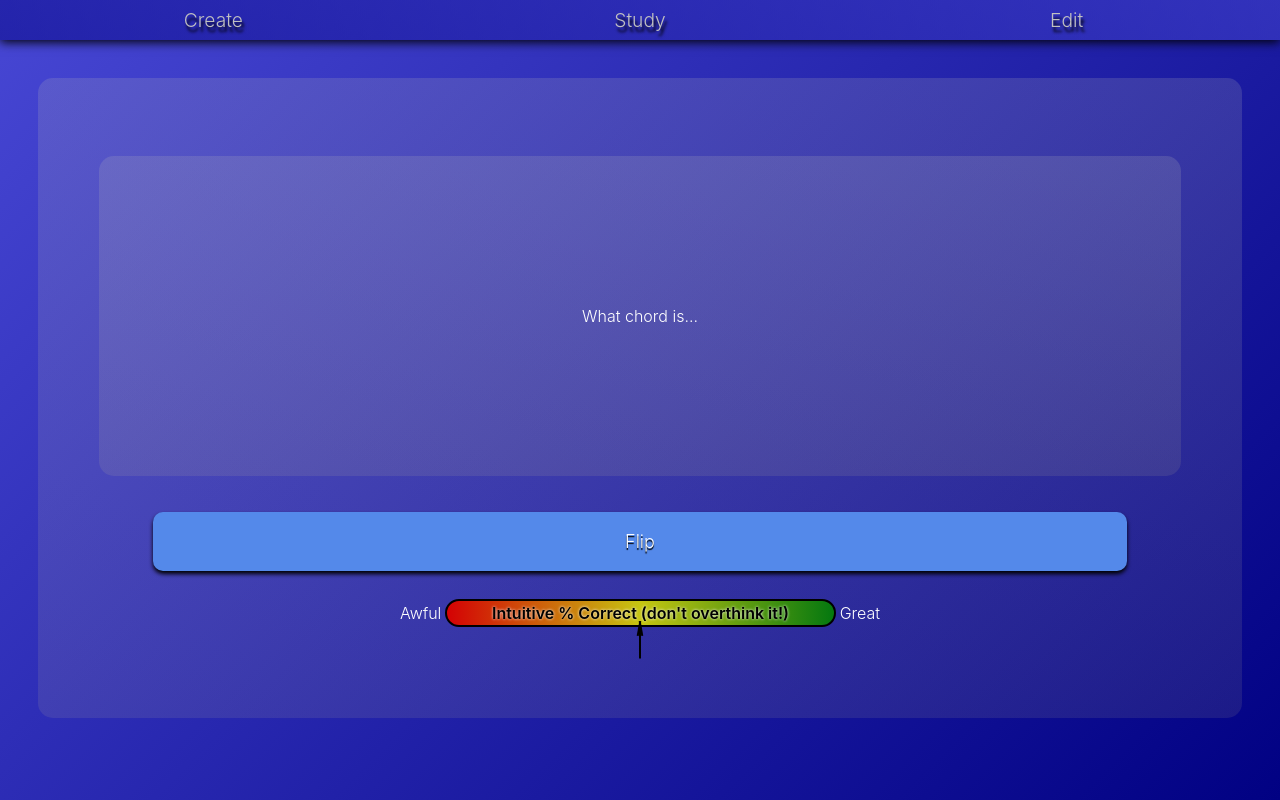
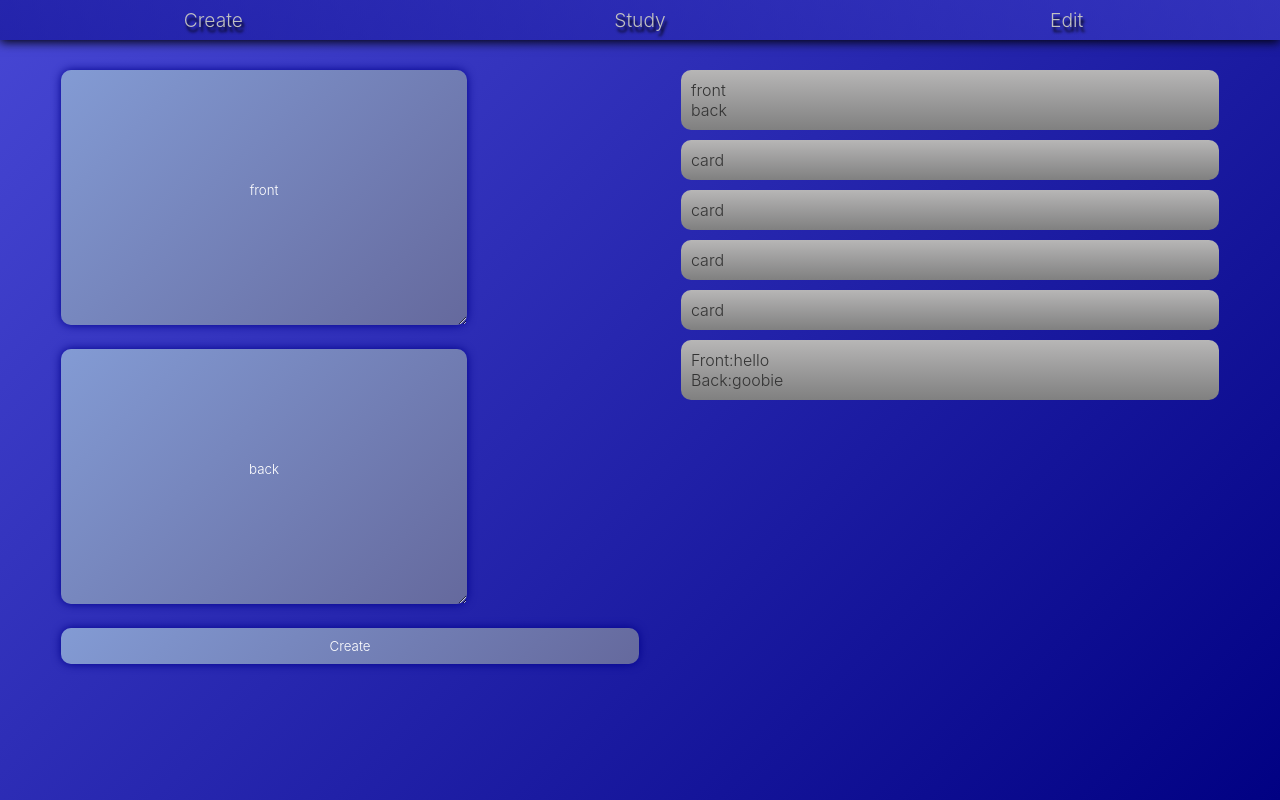
Before and after one commit to atmosbear/MomentCards-final, a plain HTML site: page index.html in a window 1280 px wide. Drawn offline with Linux system fonts and the light colour scheme.

Commit message:
Created creation screen

```diff
--- a/index.css
+++ b/index.css
@@ -1,6 +1,7 @@
 * {
   box-sizing: content-box;
   font-family: Inter Light, "Segoe UI", Tahoma, Geneva, Verdana, sans-serif;
+  color: white;
 }
 
 #navbar {
@@ -51,7 +52,6 @@
   display: flex;
   justify-content: center;
   align-items: center;
-  color: white;
 }
 
 #answer-bar {
@@ -114,8 +114,53 @@
   align-items: center;
   justify-content: center;
 }
+
 body {
   margin: 0;
   min-height: 100vh;
   background: linear-gradient(-45deg, rgb(1, 1, 131), rgb(71, 71, 212));
 }
+
+#Create-screen {
+  display: grid;
+  grid-template-columns: 1fr 1fr;
+  margin: 20px;
+}
+.creation-card:active {
+}
+.creation-card, .creation-card-button {
+  padding: 20%;
+  text-align: center;
+  background: linear-gradient(-45deg, rgb(101, 105, 157), rgb(131, 155, 212));
+  box-shadow: 0px 0px 10px darkblue;
+  margin: 10px;
+  border-radius: 10px;
+  border: none;
+}
+.creation-card-button:active {
+  background: rgb(101, 105, 157);
+}
+.creation-card-button {
+  padding: 10px;
+  width: 100%;
+  cursor: pointer;
+}
+
+#creation-screen-right,
+#creation-screen-left {
+  width: 90%;
+  justify-self: center;
+}
+
+.card-list-entry {
+  background: linear-gradient(rgb(183, 182, 182), gray);
+  border-radius: 10px;
+  color: #333;
+  padding: 10px;
+  margin: 10px;
+}
+
+.card-list-entry:hover {
+  color: white;
+  text-shadow: 1px 1px 1px black;
+}
--- a/index.html
+++ b/index.html
@@ -11,10 +11,25 @@
     <div class="navbar-entry">Study</div>
     <div class="navbar-entry">Edit</div>
   </div>
-  <div class="screen" id="Create-screen"></div>
+  <div class="screen" id="Create-screen">
+    <div id="creation-screen-left">
+      <textarea class="creation-card" id="create-card-front">front</textarea>
+      <textarea class="creation-card" id="create-card-back">back</textarea>
+      <button class="creation-card-button">Create</button>
+    </div>
+    <div id="creation-screen-right">
+      <div id="card-list">
+        <div class="card-list-entry">front<br>back</div>
+        <div class="card-list-entry">card</div>
+        <div class="card-list-entry">card</div>
+        <div class="card-list-entry">card</div>
+        <div class="card-list-entry">card</div>
+      </div>
+    </div>
+  </div>
   <div class="screen" id="Study-screen">
     <div class="screen-bg">
-      <div id="study-card">What chord is...</div>
+      <div id="study-card"></div>
       <button id="flip-button">Flip</button>
       <div id="answer-bar-holder">
         <div>Awful</div>
@@ -28,5 +43,6 @@
       </div>
     </div>
   </div>
-  <div class="screen" id="Edit-screen"></div>
+  <div class="screen" id="Edit-screen">
+  </div>
 </body>
--- a/index.js
+++ b/index.js
@@ -27,9 +27,26 @@ function makeCard(front, back) {
     dueDistance: creationDueDistance,
     dueMS: creationDueDistance + creationMS,
   };
-  if (cards.filter(c => c.front === front && c.back === back).length === 0)
-  cards.push(card)
-  return card
+  if (cards.filter((c) => c.front === front && c.back === back).length === 0) cards.push(card);
+  let entryEl = document.createElement("div")
+  let listEntry = document.getElementById("card-list")
+  entryEl.classList.add("card-list-entry")
+  addLabelToCardEntries(entryEl, front, back)
+  if (listEntry) {
+    listEntry.appendChild(entryEl)
+  }
+  return card;
+}
+
+/**
+   * @param {HTMLElement} entryEl
+   * @param {string} front
+   * @param {string} back
+   */
+function addLabelToCardEntries(entryEl, front, back) {
+  let fText = innerWidth > 500 ? "Front:" : "F:"
+  let bText = innerWidth > 500 ? "Back:" : "B:"
+  entryEl.innerText = fText + front + "\n" + bText + back
 }
 /**
  * Returns random N entries from a given array.
@@ -49,7 +66,7 @@ function getRandom(array, n = 1) {
  * @param {string} newScreenName
  */
 function changeScreenTo(newScreenName) {
-  if (newScreenName.includes("-screen")) newScreenName = newScreenName.replace("-screen", "")
+  if (newScreenName.includes("-screen")) newScreenName = newScreenName.replace("-screen", "");
   if (["Study", "Create", "Edit"].includes(newScreenName)) {
     CURRENT_SCREEN = newScreenName;
     const screens = Array.from(document.querySelectorAll(".screen"));
@@ -58,7 +75,7 @@ function changeScreenTo(newScreenName) {
       if (s.id !== newScreenName + "-screen") {
         s.style.display = "none";
       } else {
-        s.style.display = "block"
+        s.style.display = "grid";
       }
     });
   } else {
@@ -68,7 +85,7 @@ function changeScreenTo(newScreenName) {
 window.addEventListener("click", (e) => {
   let arrowHolderElement = document.getElementById("answer-bar-arrow-holder");
   if (e.target === document.getElementById("answer-bar")) {
-    alert("Ok")
+    alert("Ok");
     let AB = document.getElementById("answer-bar");
     // @ts-ignore
     if (AB && arrowHolderElement) {
@@ -81,7 +98,7 @@ window.addEventListener("click", (e) => {
       } else {
         result = -Math.abs(result);
       }
-      answerCard(CURRENT_CARD, result);
+      answerCard(getDueCards()[0], result);
     }
   }
 });
@@ -93,25 +110,49 @@ window.addEventListener("click", (e) => {
  */
 function answerCard(card, rating) {
   if (rating < -0.2) {
-    rating /= 2
+    rating /= 2;
   }
   const previousDueDistance = card.dueDistance;
   const newDueDistance = previousDueDistance + previousDueDistance * rating;
   card.dueDistance = newDueDistance;
   card.dueMS = Date.now() + newDueDistance;
 }
-const cards = []
+/**
+ * Returns all cards that are overdue.
+ * @returns {Card[]}
+ */
+function getDueCards() {
+  let dues = cards.filter((c) => {
+    console.log(c.dueMS <= Date.now());
+    return c.dueMS <= Date.now();
+  });
+  return dues;
+}
+function setup() {
+  document.querySelectorAll(".navbar-entry").forEach((screen) => {
+    screen.addEventListener("click", () => {
+      changeScreenTo(screen.innerHTML);
+    });
+  });
+  document.getElementById("flip-button")?.addEventListener("click", () => {
+    flip()
+  });
+  let studyCardEl = document.getElementById("study-card");
+  if (studyCardEl && getDueCards()[0]) studyCardEl.innerHTML = getDueCards()[0].front;
+}
+
+function flip() {
+  let studyCardEl = document.getElementById("study-card");
+  if (studyCardEl) {
+    if (getDueCards()[0])
+      if (getDueCards()[0].front === studyCardEl.innerText) studyCardEl.innerText = getDueCards()[0].back;
+      else studyCardEl.innerText = getDueCards()[0].front;
+  }
+}
+const cards = [];
+makeCard("hello", "goobie");
+setup();
 let CURRENT_SCREEN = "Study";
-let CURRENT_CARD = makeCard("testing front", "testing back");
-changeScreenTo("Study");
-function getDueCards() {
-  return cards.map(c => c.dueMS < Date.now())
-}
-console.log(cards)
-
-document.querySelectorAll(".navbar-entry").forEach(screen => {
-  console.log(screen)
-  screen.addEventListener("click", () => {
-    changeScreenTo(screen.innerHTML)
-  })
-})
+changeScreenTo("Create");
+console.log(cards);
+console.log(Date.now());
```
